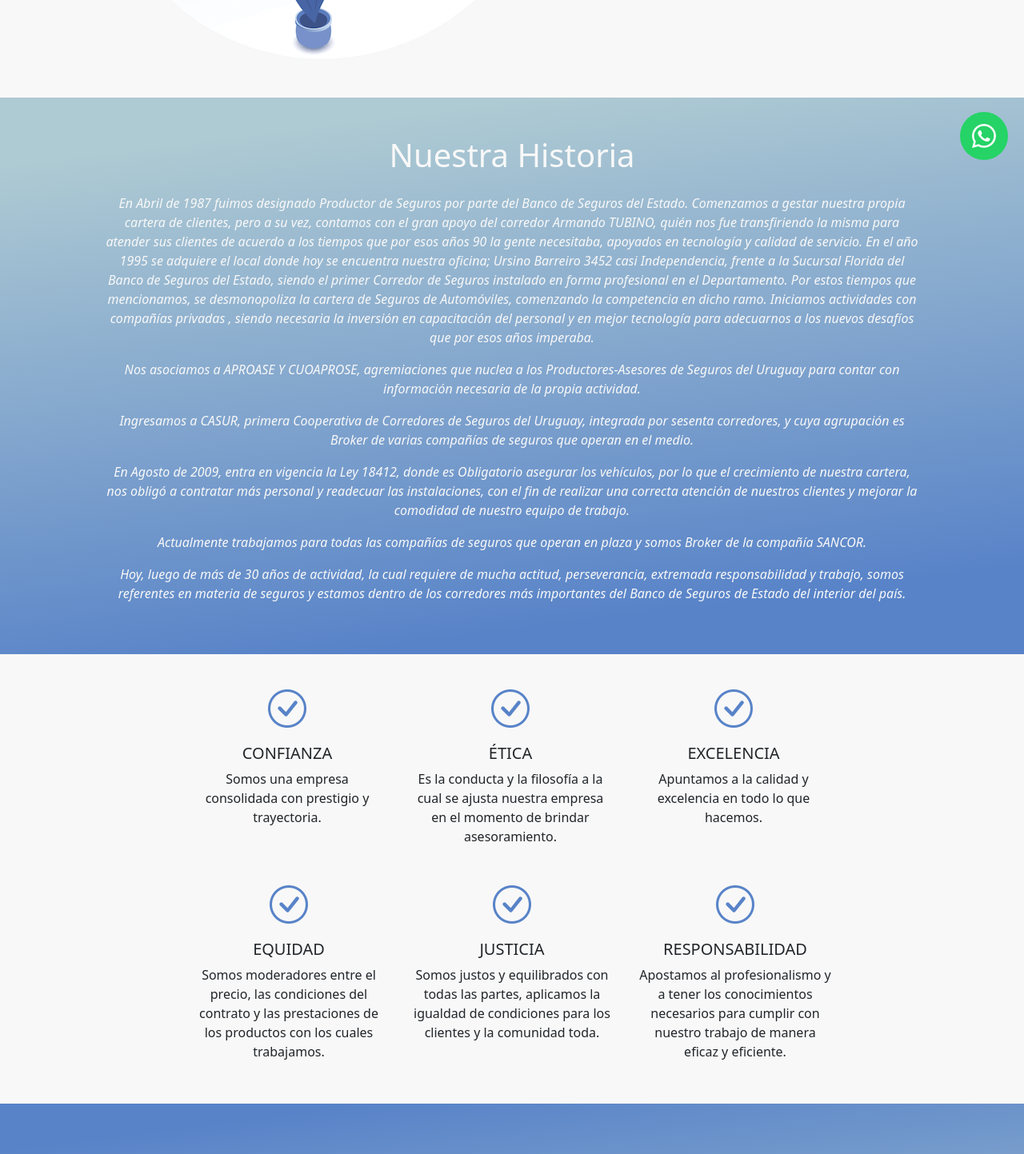
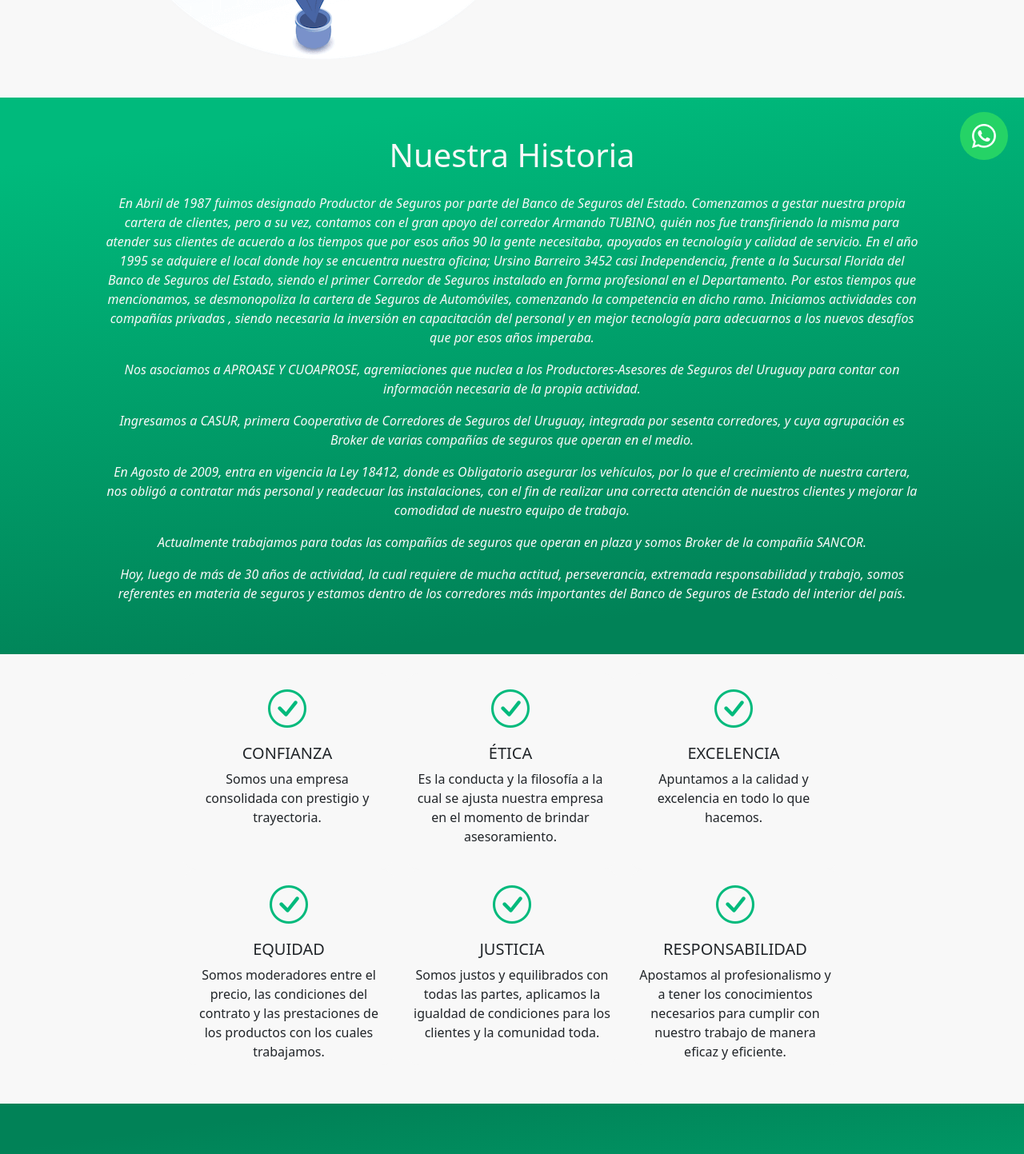
Before and after one commit to MartinSugasti/urse-seguros, a React (Vite) app: page /about in a window 1280 px wide. Shown: the part 580-2023 px from the top of the page at 80% size. Built offline with nearby package versions, Linux system fonts and the light colour scheme.

Commit message:
Change styles

```diff
--- a/src/home/sections/about/components/Valores.jsx
+++ b/src/home/sections/about/components/Valores.jsx
@@ -7,7 +7,7 @@ const Valores = () => (
             <div className="card-body p-2 d-flex d-sm-block justify-content-center align-items-center">
               <div>
                 <div className="mb-2">
-                  <i className="bi bi-check-circle fa-3x text-secondary" />
+                  <i className="bi bi-check-circle fa-3x text-primary" />
                 </div>
                 <div>
                   <h5 className="card-title">RESPONSABILIDAD</h5>
@@ -22,7 +22,7 @@ const Valores = () => (
             <div className="card-body p-2 d-flex d-sm-block justify-content-center align-items-center">
               <div>
                 <div className="mb-2">
-                  <i className="bi bi-check-circle fa-3x text-secondary" />
+                  <i className="bi bi-check-circle fa-3x text-primary" />
                 </div>
                 <div>
                   <h5 className="card-title">CONFIANZA</h5>
@@ -37,7 +37,7 @@ const Valores = () => (
             <div className="card-body p-2 d-flex d-sm-block justify-content-center align-items-center">
               <div>
                 <div className="mb-2">
-                  <i className="bi bi-check-circle fa-3x text-secondary" />
+                  <i className="bi bi-check-circle fa-3x text-primary" />
                 </div>
                 <div>
                   <h5 className="card-title">ÉTICA</h5>
@@ -52,7 +52,7 @@ const Valores = () => (
             <div className="card-body p-2 d-flex d-sm-block justify-content-center align-items-center">
               <div>
                 <div className="mb-2">
-                  <i className="bi bi-check-circle fa-3x text-secondary" />
+                  <i className="bi bi-check-circle fa-3x text-primary" />
                 </div>
                 <div>
                   <h5 className="card-title">EXCELENCIA</h5>
@@ -67,7 +67,7 @@ const Valores = () => (
             <div className="card-body p-2 d-flex d-sm-block justify-content-center align-items-center">
               <div>
                 <div className="mb-2">
-                  <i className="bi bi-check-circle fa-3x text-secondary" />
+                  <i className="bi bi-check-circle fa-3x text-primary" />
                 </div>
                 <div>
                   <h5 className="card-title">EQUIDAD</h5>
@@ -82,7 +82,7 @@ const Valores = () => (
             <div className="card-body p-2 d-flex d-sm-block justify-content-center align-items-center">
               <div>
                 <div className="mb-2">
-                  <i className="bi bi-check-circle fa-3x text-secondary" />
+                  <i className="bi bi-check-circle fa-3x text-primary" />
                 </div>
                 <div>
                   <h5 className="card-title">JUSTICIA</h5>
--- a/src/home/sections/cotizacion/components/Intro.jsx
+++ b/src/home/sections/cotizacion/components/Intro.jsx
@@ -1,7 +1,7 @@
 import calculatorImage from '../../../../assets/images/others/calculator.png';
 
 const Intro = () => (
-  <section id="cotizador-intro" className="bg-light">
+  <section id="cotizacion-intro" className="bg-light">
     <div className="container-lg py-5">
       <div className="row mx-0 g-4 justify-content-around align-items-center">
         <div className="col-md-6 order-md-2 text-center mt-4 mt-md-0">
--- a/src/home/sections/main/components/Intro.jsx
+++ b/src/home/sections/main/components/Intro.jsx
@@ -5,7 +5,7 @@ import LinkWithLoaderAndScrolling from '../../shared/LinkWithLoaderAndScrolling'
 import familyImage from '../../../../assets/images/others/family.png';
 
 const Intro = () => (
-  <section id="intro" className="bg-light">
+  <section id="main-intro" className="bg-light">
     <div className="container-lg py-5">
       <div className="row mx-0 g-4 justify-content-around align-items-center">
         <div className="col-md-6 text-center">
@@ -22,13 +22,13 @@ const Intro = () => (
 
           <br />
 
-          <a href="#intro" className="accident-link btn btn-danger rounded-pill mt-2" alt="en-caso-de-accidente" data-bs-toggle="modal" data-bs-target="#accident-modal">
+          <a href="#main-intro" className="accident-link btn btn-danger rounded-pill mt-2" alt="en-caso-de-accidente" data-bs-toggle="modal" data-bs-target="#accident-modal">
             <p className="my-0">En caso de siniestro</p>
           </a>
 
           <br />
 
-          <a href="#intro" className="soa-link btn btn-outline-primary-dark rounded-pill mt-2" alt="certificado-soa" data-bs-toggle="modal" data-bs-target="#soa-modal">
+          <a href="#main-intro" className="soa-link btn btn-outline-primary-dark rounded-pill mt-2" alt="certificado-soa" data-bs-toggle="modal" data-bs-target="#soa-modal">
             <p className="my-0">SOA y Carta Verde</p>
           </a>
         </div>
--- a/src/home/sections/shared/LinkWithLoaderAndScrolling.jsx
+++ b/src/home/sections/shared/LinkWithLoaderAndScrolling.jsx
@@ -47,10 +47,10 @@ const LinkWithLoaderAndScrolling = ({
     // A 1 sec timeout is set in case the contact form is not in current page
     if (id.includes('contacto')) {
       if (section) {
-        document.querySelector('#contacto').scrollIntoView();
+        document.querySelector('#contacto').scrollIntoView(false);
       } else {
         setTimeout(() => {
-          document.querySelector('#contacto').scrollIntoView();
+          document.querySelector('#contacto').scrollIntoView(false);
         }, 1200);
       }
     }
--- a/src/stylesheets/index.scss
+++ b/src/stylesheets/index.scss
@@ -138,7 +138,7 @@ $theme-colors: map-merge($custom-theme-colors, $theme-colors);
   }
 }
 
-#intro {
+#main-intro {
   #accident-modal, #soa-modal {
     img {
       height: 25px;
@@ -517,7 +517,8 @@ $theme-colors: map-merge($custom-theme-colors, $theme-colors);
 }
 
 #nuestra-historia {
-  background: linear-gradient(172.78deg, $secondary-light 9.92%, $secondary 87.35%)
+  // background: linear-gradient(172.78deg, $secondary-light 9.92%, $secondary 87.35%)
+  background: linear-gradient(172.78deg, $primary 9.92%, $primary-dark 87.35%);
 }
 
 #valores {
@@ -571,7 +572,9 @@ $theme-colors: map-merge($custom-theme-colors, $theme-colors);
 }
 
 #mision {
-  background: linear-gradient(172.78deg, $secondary 9.92%, $secondary-light 87.35%);
+  // background: linear-gradient(172.78deg, $secondary 9.92%, $secondary-light 87.35%);
+  background: linear-gradient(172.78deg, $primary-dark 9.92%, $primary 87.35%);
+
 
   .accordion-button::after {
     background-image: initial;
@@ -719,7 +722,8 @@ $theme-colors: map-merge($custom-theme-colors, $theme-colors);
 }
 
 #team {
-  background: linear-gradient(172.78deg, $secondary-light 9.92%, $secondary 87.35%);
+  // background: linear-gradient(172.78deg, $secondary-light 9.92%, $secondary 87.35%);
+  background: linear-gradient(172.78deg, $primary 9.92%, $primary-dark 87.35%);
 
   .hover {
     overflow: hidden;
@@ -800,7 +804,6 @@ $theme-colors: map-merge($custom-theme-colors, $theme-colors);
 }
 
 #quoter-form {
-  // background: linear-gradient(172.78deg, $primary-dark, $primary);
-  // background: linear-gradient(172.78deg, $secondary-light 9.92%, $secondary 87.35%);
-  background: linear-gradient(172.78deg, $secondary 9.92%, $secondary-light 87.35%);
+  // background: linear-gradient(172.78deg, $secondary 9.92%, $secondary-light 87.35%);
+  background: linear-gradient(172.78deg, $primary, $primary-dark);
 }
```
Also changed, not shown: src/assets/images/team/JL.png, src/assets/images/team/jime.png.
